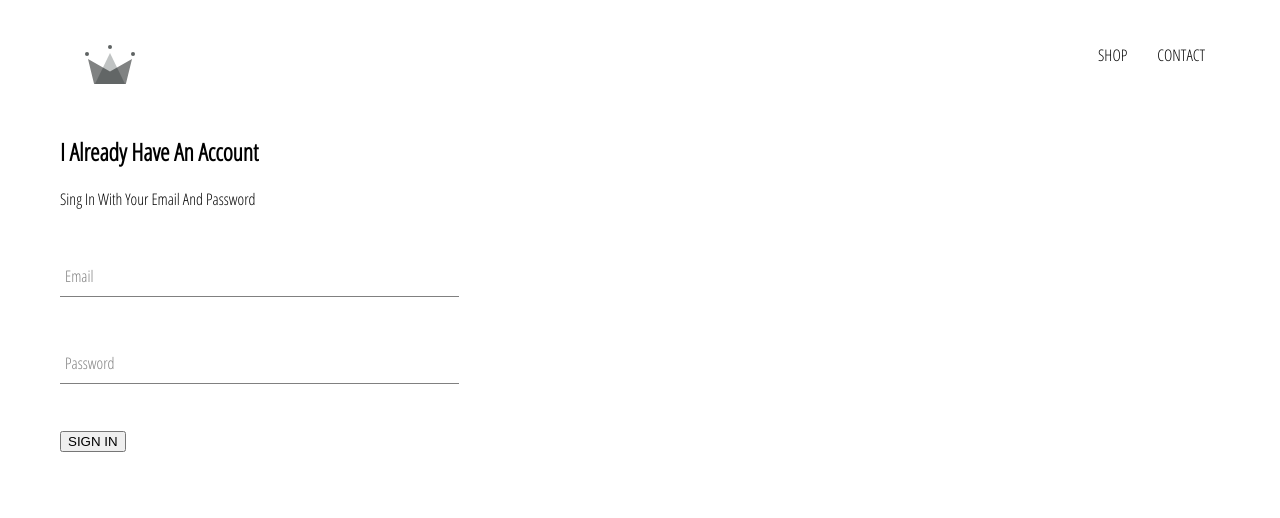
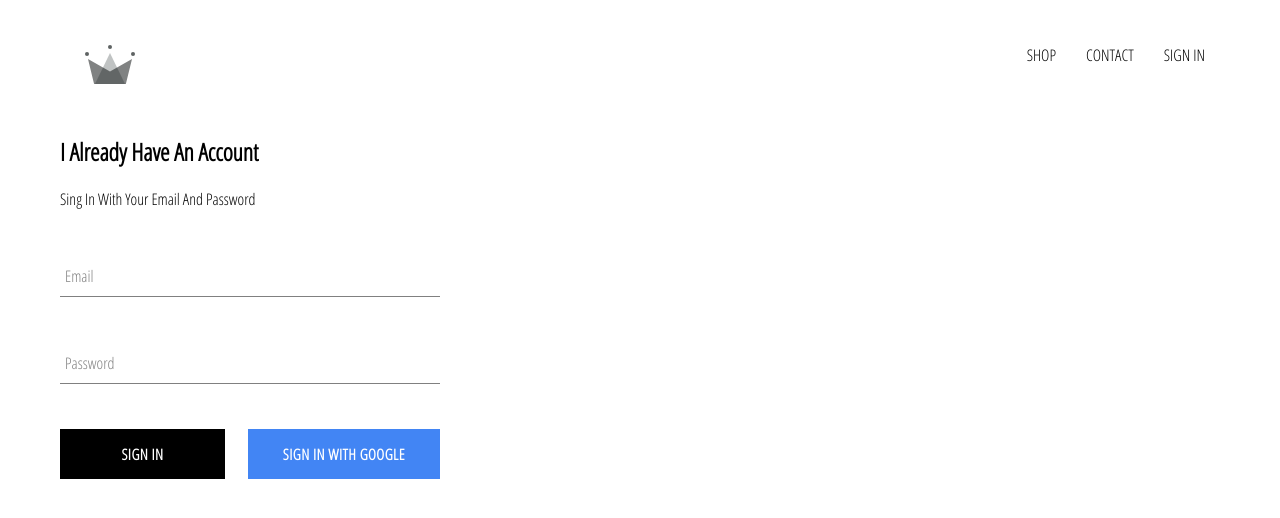
Before and after one commit to elsololobo/papowsky, a React (Create React App) app: page /sign-in in a window 1280 px wide. Shown: the top 518 px of the page. Built offline with nearby package versions, Linux system fonts and the light colour scheme; no server answers.

Commit message:
added user authentication, google firebase and firestore, oauth with google account

```diff
--- a/package.json
+++ b/package.json
@@ -6,6 +6,7 @@
     "@testing-library/jest-dom": "^5.11.8",
     "@testing-library/react": "^11.2.2",
     "@testing-library/user-event": "^12.6.0",
+    "firebase": "^8.2.1",
     "node-sass": "^4.14.1",
     "react": "^17.0.1",
     "react-dom": "^17.0.1",
--- a/src/App.css
+++ b/src/App.css
@@ -8,3 +8,7 @@ a {
     text-decoration: none;
     color: black;
 }
+
+* {
+    box-sizing: border-box;
+}
--- a/src/App.js
+++ b/src/App.js
@@ -1,15 +1,29 @@
 import './App.css'
 import Home from './pages/home/home'
-import React from 'react'
-import { Switch, Route } from 'react-router-dom'
+import React, { useEffect, useState } from 'react'
+import { Route, Switch } from 'react-router-dom'
 import Shop from './pages/shop/shop'
 import Header from './components/header/header'
 import Login from './pages/login/login'
+import { auth, createUserProfileDocument } from './firebase/firebase.utils'
 
 function App() {
+  const [currentUser, setCurrentUser] = useState(null)
+  useEffect(() => {
+    let unsubscribeFromAuth = auth.onAuthStateChanged(async (userAuth) => {
+      if (userAuth) {
+        const userRef = await createUserProfileDocument(userAuth)
+        userRef.onSnapshot((snapshot) => {
+          setCurrentUser({ id: snapshot.id, ...snapshot.data() })
+        })
+      }
+      setCurrentUser(userAuth)
+    })
+    return () => unsubscribeFromAuth()
+  }, [])
   return (
     <div className="App">
-      <Header />
+      <Header currentUser={currentUser} />
       <Switch>
         <Route exact={true} path={'/'} component={Home} />
         <Route exact={true} path={'/shop'} component={Shop} />
--- a/src/components/custom-button/custom-button.jsx
+++ b/src/components/custom-button/custom-button.jsx
@@ -1,9 +1,12 @@
 import React from 'react'
 import './custom-button.scss'
 
-const CustomButton = ({ children, ...props }) => {
+const CustomButton = ({ children, isGoogleSignIn, ...props }) => {
   return (
-    <button className={'custom-button'} {...props}>
+    <button
+      className={`${isGoogleSignIn ? 'google-sign-in' : ''} custom-button`}
+      {...props}
+    >
       {children}
     </button>
   )
--- a/src/components/custom-button/custom-button.scss
+++ b/src/components/custom-button/custom-button.scss
@@ -0,0 +1,32 @@
+.custom-button {
+  min-width: 165px;
+  width: auto;
+  height: 50px;
+  letter-spacing: 0.5px;
+  line-height: 50px;
+  padding: 0 35px 0 35px;
+  font-size: 15px;
+  background-color: black;
+  color: white;
+  text-transform: uppercase;
+  font-family: 'Open Sans Condensed', sans-serif;
+  font-weight: bolder;
+  border: none;
+  cursor: pointer;
+
+  &:hover {
+    background-color: white;
+    color: black;
+    border: 1px solid black;
+  }
+
+  &.google-sign-in {
+    background-color: #4285f4;
+    color: white;
+
+    &:hover {
+      background-color: #357ae8;
+    }
+  }
+
+}
--- a/src/components/header/header.jsx
+++ b/src/components/header/header.jsx
@@ -2,7 +2,9 @@ import React from 'react'
 import './header.scss'
 import { Link } from 'react-router-dom'
 import { ReactComponent as Logo } from '../../assets/crown.svg'
-const Header = () => {
+import { auth } from '../../firebase/firebase.utils'
+
+const Header = ({ currentUser }) => {
   return (
     <div className={'header'}>
       <Link className={'logo-container'} to={'/'}>
@@ -15,6 +17,15 @@ const Header = () => {
         <Link className={'option'} to={'/shop'}>
           CONTACT
         </Link>
+        {currentUser ? (
+          <div className={'option'} onClick={() => auth.signOut()}>
+            SIGN OUT
+          </div>
+        ) : (
+          <Link className={'option'} to={'/sign-in'}>
+            SIGN IN
+          </Link>
+        )}
       </div>
     </div>
   )
--- a/src/components/header/header.scss
+++ b/src/components/header/header.scss
@@ -20,6 +20,7 @@
 
     .option {
       padding: 10px 15px;
+      cursor: pointer;
     }
   }
 }
--- a/src/components/sign-in/sign-in.jsx
+++ b/src/components/sign-in/sign-in.jsx
@@ -2,6 +2,7 @@ import React, { useCallback, useState } from 'react'
 import './sign-in.scss'
 import FormInput from '../form-input/form-input'
 import CustomButton from '../custom-button/custom-button'
+import { signInWithGoogle } from '../../firebase/firebase.utils'
 
 const SignIn = () => {
   const [state, setState] = useState({
@@ -41,7 +42,16 @@ const SignIn = () => {
           handleChange={handleChange}
           label={'Password'}
         />
-        <CustomButton type={'submit'}>SIGN IN</CustomButton>
+        <div className={'buttons'}>
+          <CustomButton type={'submit'}>SIGN IN</CustomButton>
+          <CustomButton
+            onClick={signInWithGoogle}
+            type={'button'}
+            isGoogleSignIn={true}
+          >
+            SIGN IN WITH GOOGLE
+          </CustomButton>
+        </div>
       </form>
     </div>
   )
--- a/src/components/sign-in/sign-in.scss
+++ b/src/components/sign-in/sign-in.scss
@@ -1,9 +1,13 @@
 .sign-in {
-  width: 30vw;
+  width: 380px;
   display: flex;
   flex-direction: column;
 
   .title {
     margin: 10px 0;
   }
+  .buttons {
+    display: flex;
+    justify-content: space-between;
+  }
 }
--- /dev/null
+++ b/src/firebase/firebase.utils.js
@@ -0,0 +1,43 @@
+import firebase from 'firebase/app'
+import 'firebase/firestore'
+import 'firebase/auth'
+
+const config = {
+  apiKey: 'AIzaSyAT2L9D79L56z5ENc9OOnHGyqpL83506Ko',
+  authDomain: 'papowsky-shop.firebaseapp.com',
+  projectId: 'papowsky-shop',
+  storageBucket: 'papowsky-shop.appspot.com',
+  messagingSenderId: '574871847375',
+  appId: '1:574871847375:web:d6040db47eaa7ad6d452ba',
+  measurementId: 'G-E0L58HQRLT',
+}
+export const createUserProfileDocument = async (userAuth, additionalData) => {
+  if (!userAuth) return
+  const userRef = firestore.doc(`users/${userAuth.uid}`)
+  const snapShot = await userRef.get()
+  if (!snapShot.exists) {
+    const { displayName, email } = userAuth
+    const createdAt = new Date()
+
+    try {
+      await userRef.set({
+        displayName,
+        email,
+        createdAt,
+        ...additionalData,
+      })
+    } catch (error) {
+      console.log('error creation', error.message)
+    }
+  }
+  return userRef
+}
+firebase.initializeApp(config)
+
+export const auth = firebase.auth()
+export const firestore = firebase.firestore()
+
+const provider = new firebase.auth.GoogleAuthProvider()
+provider.setCustomParameters({ prompt: 'select_account' })
+export const signInWithGoogle = () => auth.signInWithPopup(provider)
+export default firebase
```
Also changed, not shown: 1 other file (tests, documents, lock files or other folders).
